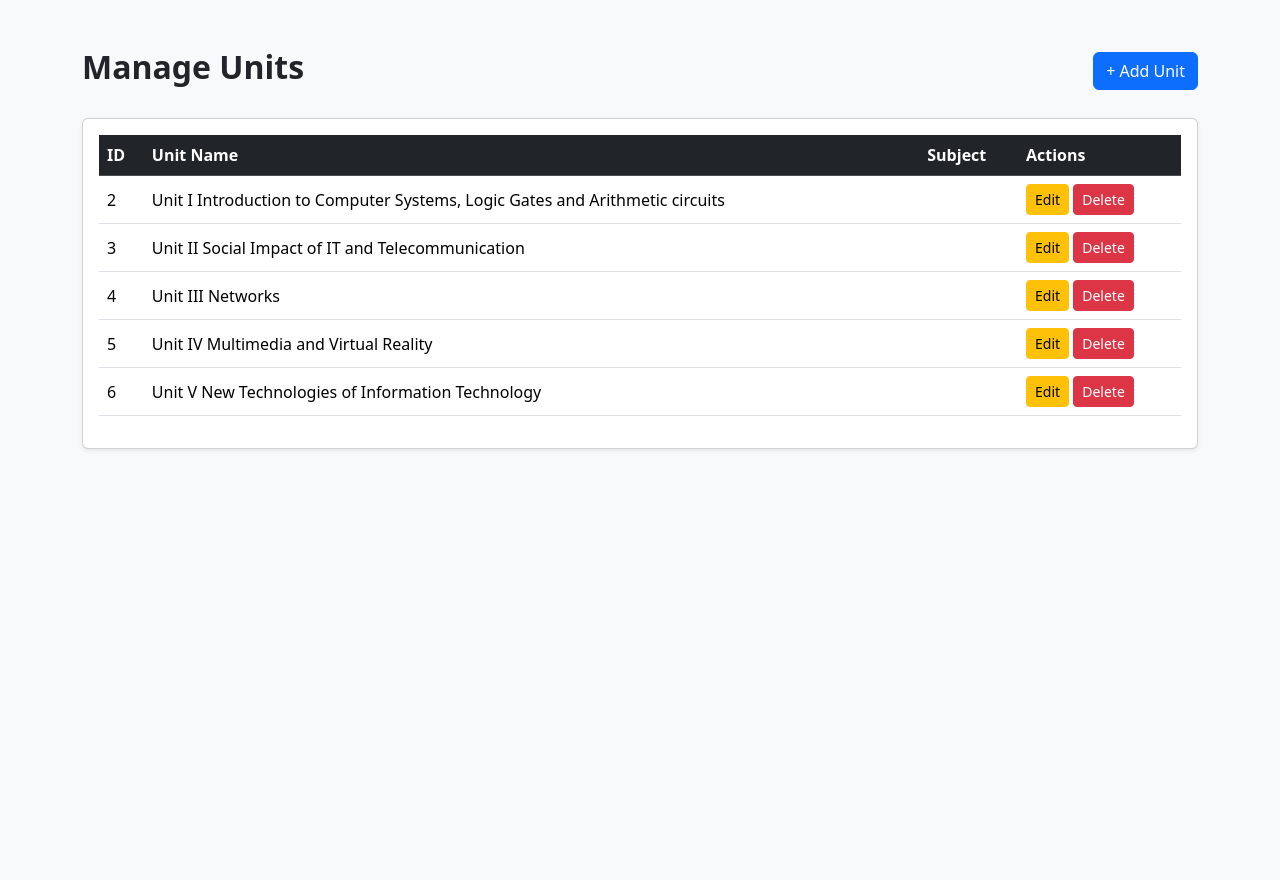
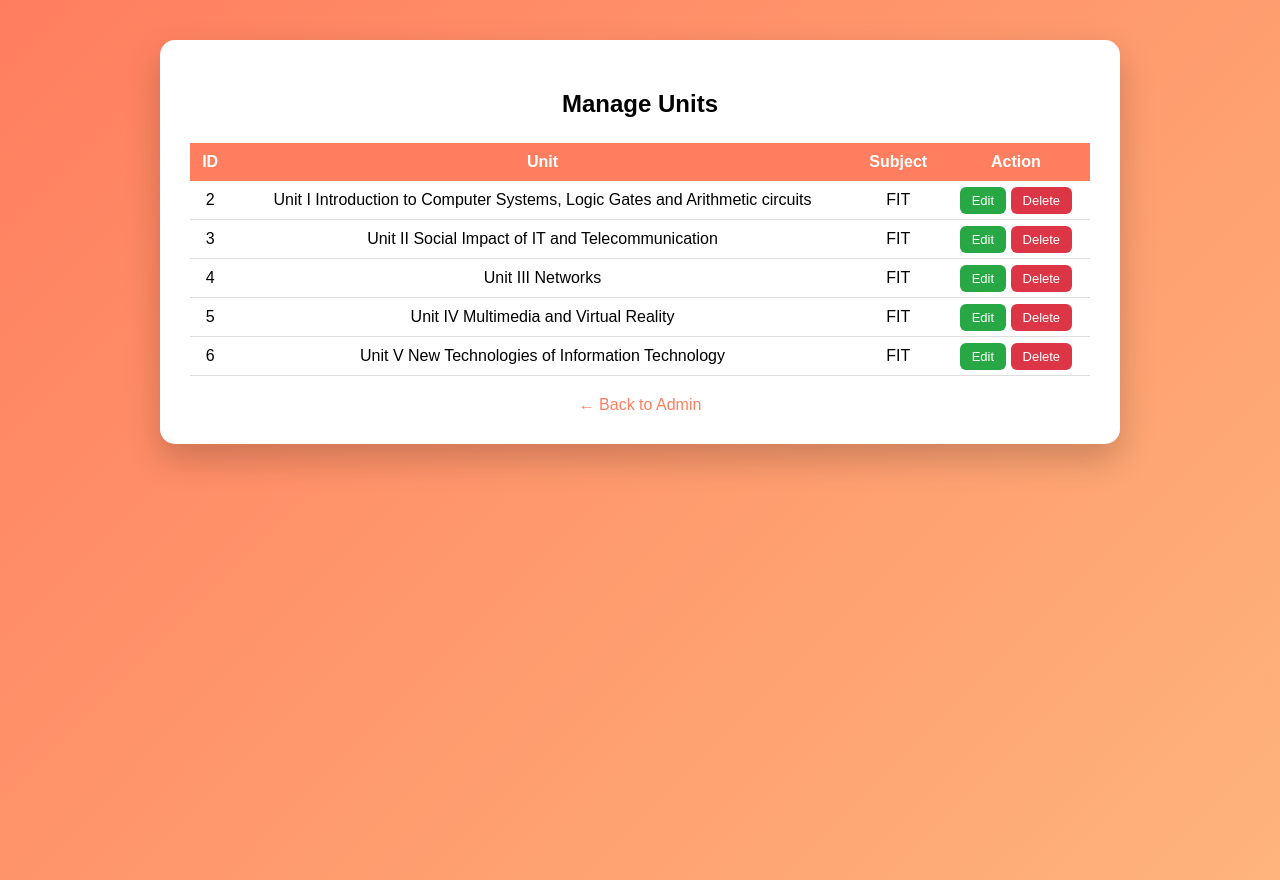
Before and after one commit to vajjareeswarid-byte/learn-quiz, a Flask app: page /manage_units in a window 1280 px wide. Before the commit the page ends 450 px from the top, so only its background shows below. Run offline with Flask 3, Linux system fonts and the light colour scheme; data comes from the database, SQL or seed files in the repository.

Commit message:
Update manage_units.html

```diff
--- a/templates/manage_units.html
+++ b/templates/manage_units.html
@@ -2,50 +2,121 @@
 <html>
 <head>
 <title>Manage Units</title>
-    <link href="https://cdn.jsdelivr.net/npm/bootstrap@5.3.2/dist/css/bootstrap.min.css" rel="stylesheet">
+<meta name="viewport" content="width=device-width, initial-scale=1.0">
+
+<style>
+
+body{
+    margin:0;
+    font-family:Arial;
+    background:linear-gradient(135deg,#ff7e5f,#feb47b);
+    min-height:100vh;
+    padding:40px;
+}
+
+.container{
+    background:white;
+    padding:30px;
+    border-radius:15px;
+    max-width:900px;
+    margin:auto;
+    box-shadow:0 15px 35px rgba(0,0,0,0.2);
+}
+
+h2{
+    text-align:center;
+    margin-bottom:25px;
+}
+
+table{
+    width:100%;
+    border-collapse:collapse;
+}
+
+th{
+    background:#ff7e5f;
+    color:white;
+    padding:10px;
+}
+
+td{
+    padding:10px;
+    text-align:center;
+    border-bottom:1px solid #ddd;
+}
+
+tr:hover{
+    background:#f2f2f2;
+}
+
+.btn{
+    padding:6px 12px;
+    text-decoration:none;
+    border-radius:6px;
+    color:white;
+    font-size:13px;
+}
+
+.edit{
+    background:#28a745;
+}
+
+.delete{
+    background:#dc3545;
+}
+
+.back{
+    display:block;
+    margin-top:20px;
+    text-align:center;
+    text-decoration:none;
+    color:#ff7e5f;
+}
+
+</style>
 </head>
-<body class="bg-light">
 
-<div class="container mt-5">
+<body>
 
-    <div class="d-flex justify-content-between align-items-center mb-4">
-        <h2 class="fw-bold">Manage Units</h2>
-        <a href="/add_unit" class="btn btn-primary">+ Add Unit</a>
-    </div>
+<div class="container">
 
-    <div class="card shadow-sm">
-        <div class="card-body">
+<h2>Manage Units</h2>
 
-            <table class="table table-hover align-middle">
-                <thead class="table-dark">
+<table>
+
 <tr>
 <th>ID</th>
-                        <th>Unit Name</th>
+<th>Unit</th>
 <th>Subject</th>
-                        <th>Actions</th>
+<th>Action</th>
 </tr>
-                </thead>
-                <tbody>
-                    {% for unit in units %}
+
+{% for u in units %}
+
 <tr>
-                        <td>{{ unit.id }}</td>
-                        <td>{{ unit.name }}</td>
-                        <td>{{ unit.subject_name }}</td>
+<td>{{u.id}}</td>
+<td>{{u.name}}</td>
+<td>{{u.subject}}</td>
+
 <td>
-                            <a href="/edit_unit/{{ unit.id }}" class="btn btn-warning btn-sm">Edit</a>
-                            <a href="/delete_unit/{{ unit.id }}"
-                               class="btn btn-danger btn-sm"
-                               onclick="return confirm('Are you sure?')">
+
+<a class="btn edit" href="/edit_unit/{{u.id}}">Edit</a>
+
+<a class="btn delete"
+href="/delete_unit/{{u.id}}"
+onclick="return confirm('Delete this unit?')">
 Delete
 </a>
+
 </td>
+
 </tr>
+
 {% endfor %}
-                </tbody>
+
 </table>
 
-        </div>
-    </div>
+<a href="/admin" class="back">← Back to Admin</a>
 
 </div>
 
```
Lines whose indentation alone changed are shown as unchanged.
